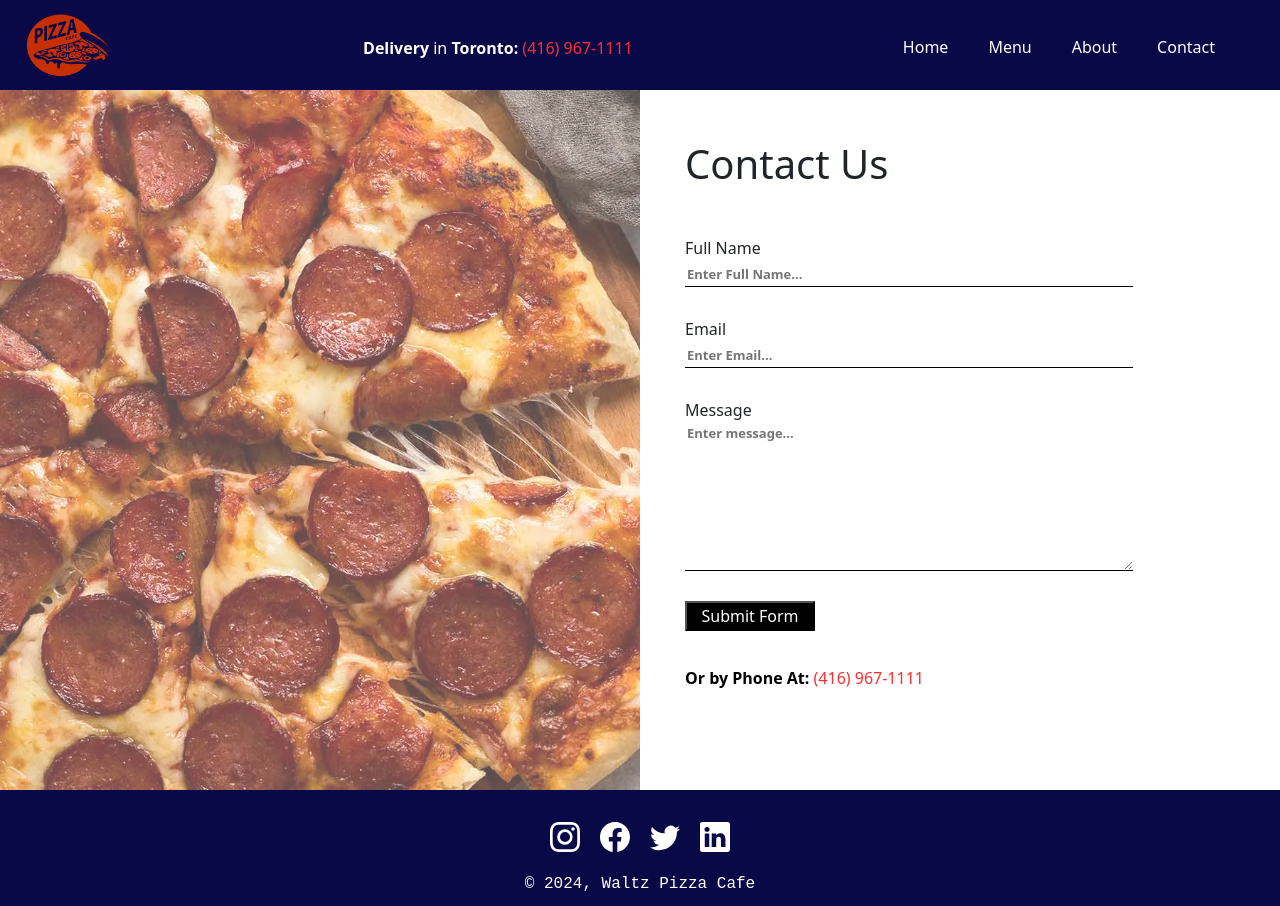
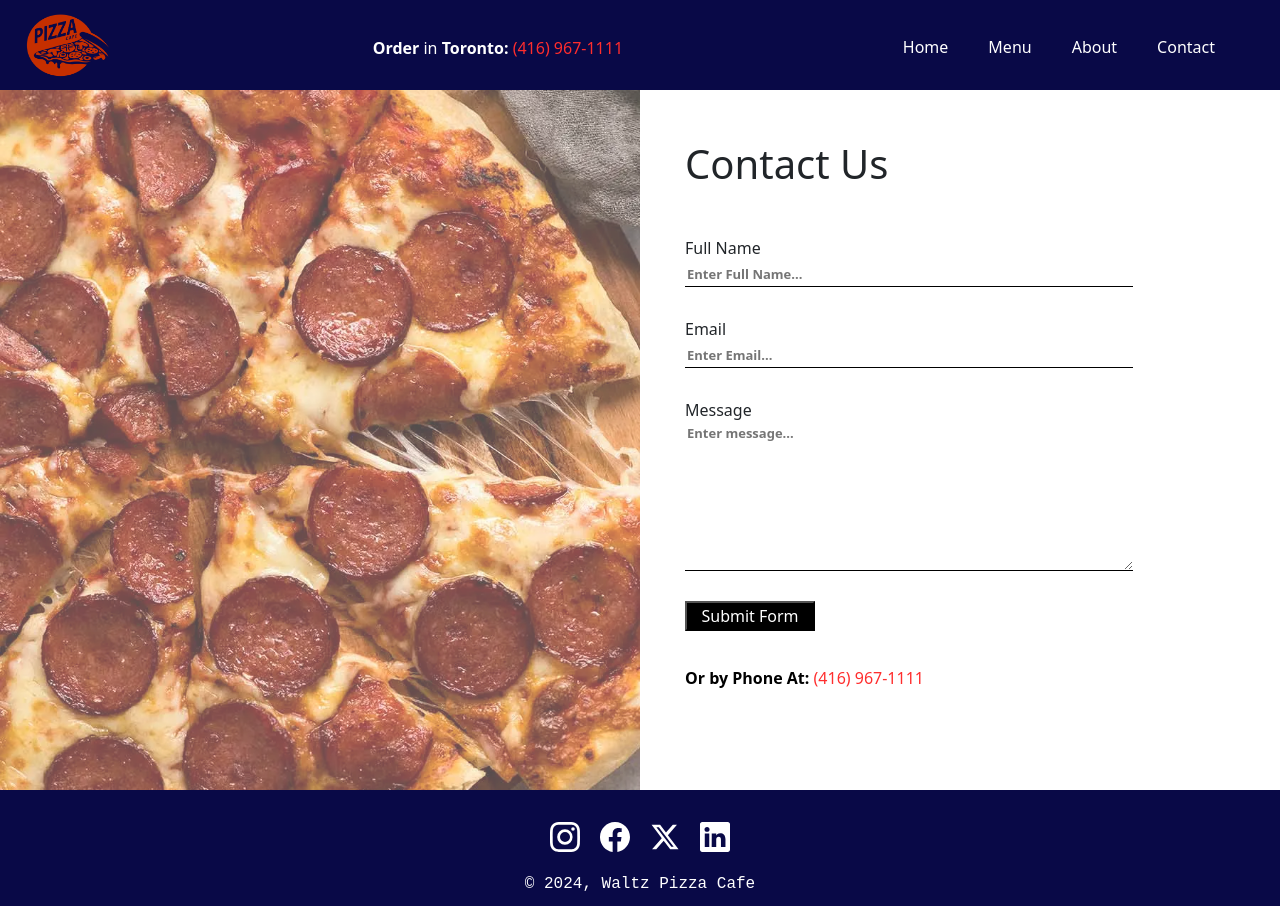
Before and after one commit to Jwaltz02/react-pizza-app, a React (Create React App) app: page /Contact in a window 1280 px wide. Built offline with nearby package versions, Linux system fonts and the light colour scheme.

Commit message:
added alternative text to all images and icons, changed the middle navbar text, and added links to the social media icons in the footer

```diff
--- a/src/components/Footing.js
+++ b/src/components/Footing.js
@@ -1,6 +1,6 @@
 import React from "react";
 import { BsInstagram } from "react-icons/bs";
-import { BsTwitter } from "react-icons/bs";
+import { FaXTwitter } from "react-icons/fa6";
 import { BsFacebook } from "react-icons/bs";
 import { BsLinkedin } from "react-icons/bs";
 import "../styles/Footer.css";
@@ -9,10 +9,21 @@ function Footer() {
   return (
     <div className="footer">
       <div className="socialMedia">
-        <BsInstagram className="social-icons" />
-        <BsFacebook className="social-icons" />
-        <BsTwitter className="social-icons" />
-        <BsLinkedin className="social-icons" />
+        <a
+          alt="Instagram link"
+          href="https://www.instagram.com"
+          target="_blank">
+          <BsInstagram className="social-icons" />
+        </a>
+        <a alt="Facebook link" href="https://www.facebook.com" target="_blank">
+          <BsFacebook className="social-icons" />
+        </a>
+        <a alt="Twitter link" href="https://twitter.com" target="_blank">
+          <FaXTwitter className="social-icons" />
+        </a>
+        <a alt="LinkedIn link" href="https://www.linkedin.com" target="_blank">
+          <BsLinkedin className="social-icons" />
+        </a>
       </div>
       <p
         style={{
--- a/src/components/MenuItem.js
+++ b/src/components/MenuItem.js
@@ -5,6 +5,7 @@ function MenuItem({ image, name, price }) {
     <div className="menu-items">
       <div
         className="menu-image"
+        alt={name}
         style={{ backgroundImage: `url(${image})` }}></div>
       <div className="name-price">
         <h5 className="menu-name"> {name} </h5>
--- a/src/components/navbar.js
+++ b/src/components/navbar.js
@@ -23,7 +23,7 @@ function Navbar() {
         <img className="logo" alt="website logo" src={Logo} />
       </div>
       <div className="middle" style={{ color: "white", marginTop: "5px" }}>
-        <b>Delivery</b> in <b>Toronto:</b>
+        <b>Order</b> in <b>Toronto:</b>
         <span style={{ color: "rgb(255, 45, 45)" }}> (416) 967-1111</span>
       </div>
       <ul
--- a/src/pages/About.js
+++ b/src/pages/About.js
@@ -8,6 +8,7 @@ function About() {
     <div className="about">
       <div
         className="about-top"
+        alt="a pizza on top of a pizza peel"
         style={{ backgroundImage: `url(${BannerImage})` }}></div>
       <div className="about-bottom">
         <h1>ABOUT US</h1>
--- a/src/pages/Contact.js
+++ b/src/pages/Contact.js
@@ -7,6 +7,7 @@ function Contact() {
     <div className="contact-page">
       <div
         className="left-side-contact"
+        alt="pepperoni pizza image"
         style={{ backgroundImage: `url(${PizzaImage})` }}></div>
       <div className="right-side-contact">
         <h1>Contact Us</h1>
--- a/src/styles/Footer.css
+++ b/src/styles/Footer.css
@@ -18,4 +18,5 @@
     width: 30px;
     height: 30px;
     cursor: pointer;
+    color: white;
 }
```
